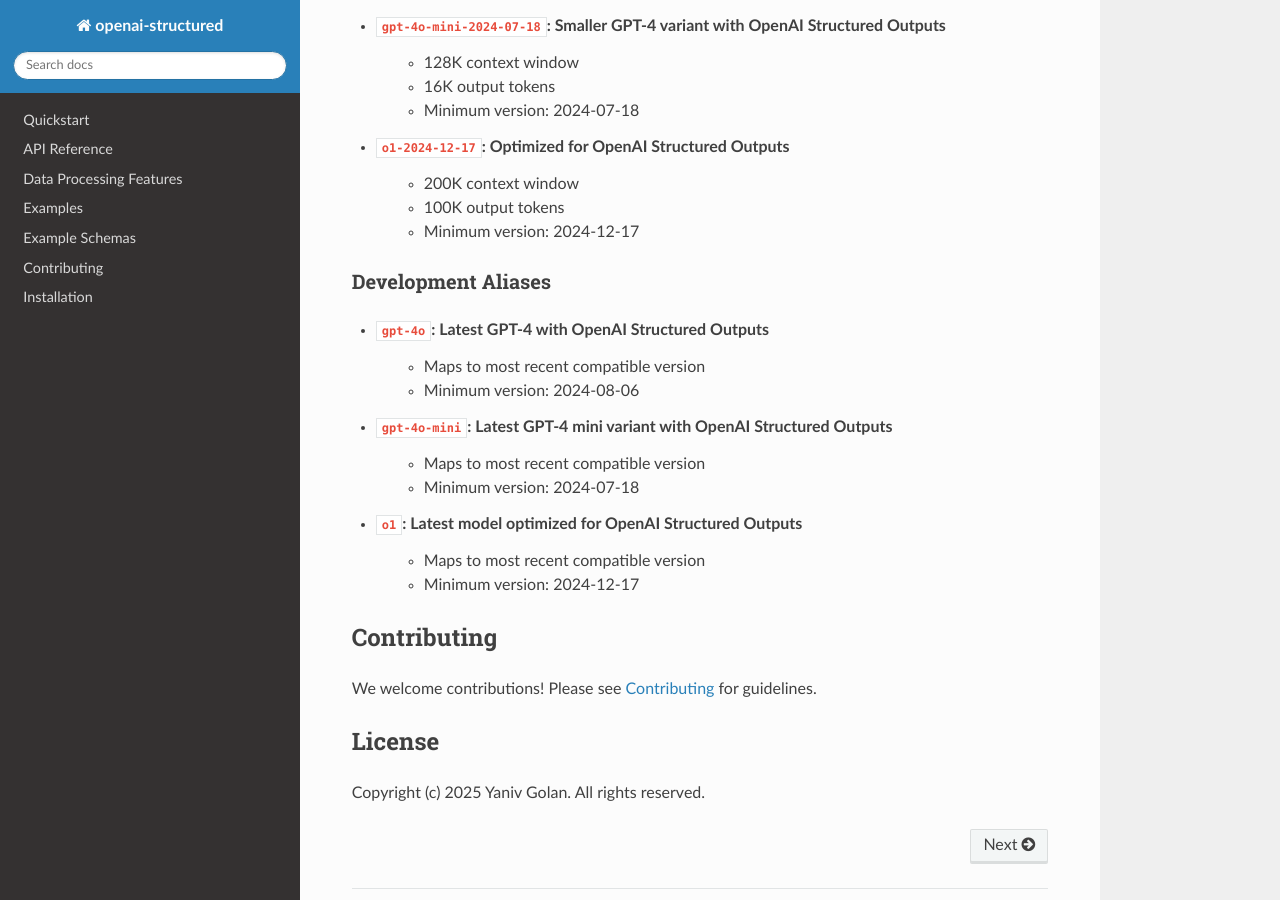
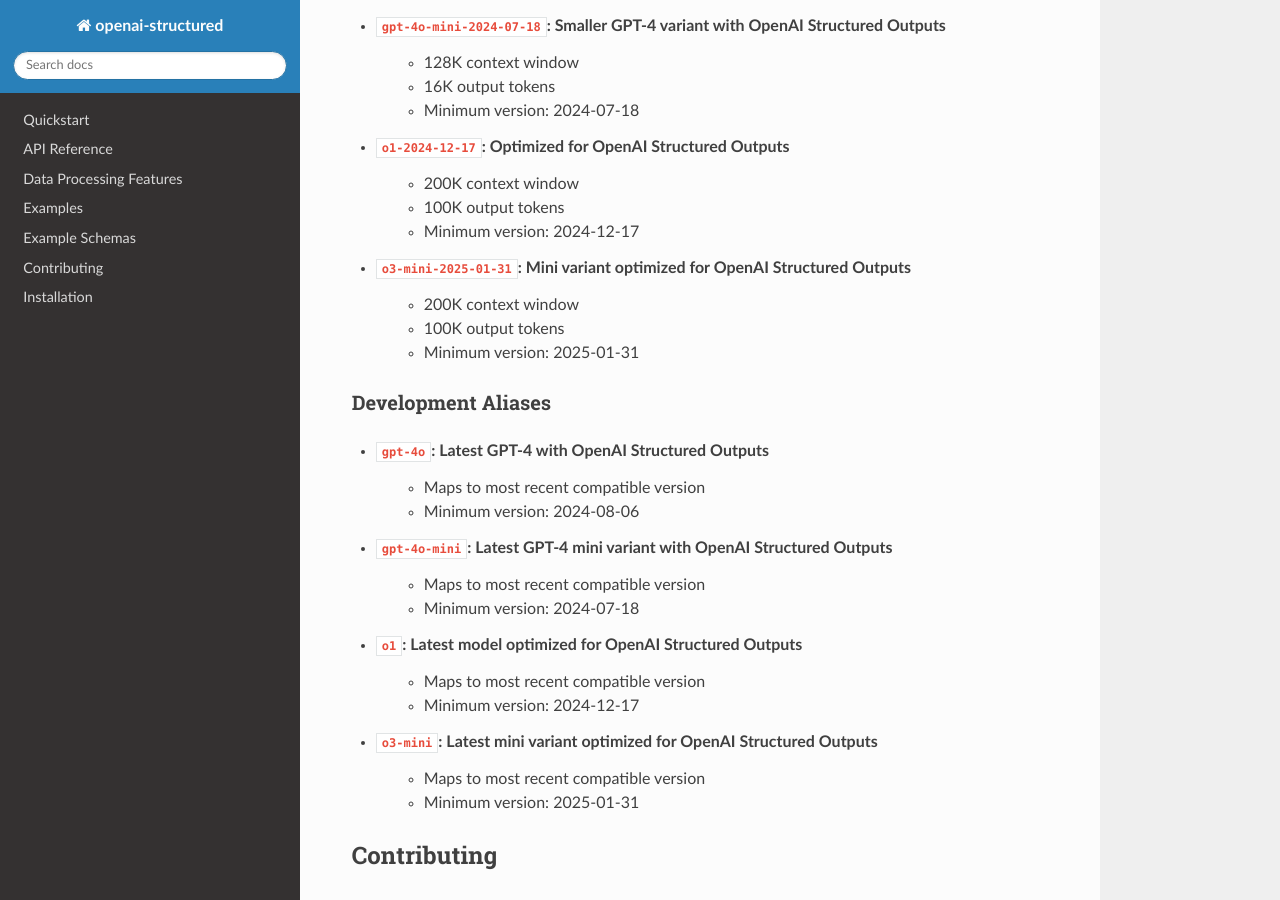
Before and after one commit to yaniv-golan/openai-structured, a Sphinx documentation site: the page built from docs/source/index.rst, in a window 1280 px wide and 900 px high, scrolled down 3786 px. Built offline with Sphinx 7.4.7 and the Read the Docs theme 3.1.0, drawn with Linux system fonts in a browser that asks for light colours.

Commit message:
feat: add support for o3-mini model
- Add o3-mini model with 200K context window and 100K output tokens
- Set minimum version requirement to 2025-01-31
- Add test cases for o3-mini model validation
- Update documentation with o3-mini specifications
- Clean up unused imports in test files

```diff
--- a/docs/source/index.rst
+++ b/docs/source/index.rst
@@ -144,6 +144,11 @@
     * 100K output tokens
     * Minimum version: 2024-12-17
 
+* ``o3-mini-2025-01-31``: Mini variant optimized for OpenAI Structured Outputs
+    * 200K context window
+    * 100K output tokens
+    * Minimum version: 2025-01-31
+
 Development Aliases
 ~~~~~~~~~~~~~~~~~
 
@@ -159,6 +164,10 @@
     * Maps to most recent compatible version
     * Minimum version: 2024-12-17
 
+* ``o3-mini``: Latest mini variant optimized for OpenAI Structured Outputs
+    * Maps to most recent compatible version
+    * Minimum version: 2025-01-31
+
 Contributing
 -----------
 
```
Also changed, not shown: docs/source/quickstart.rst (+7 -0 lines), 4 other files.
